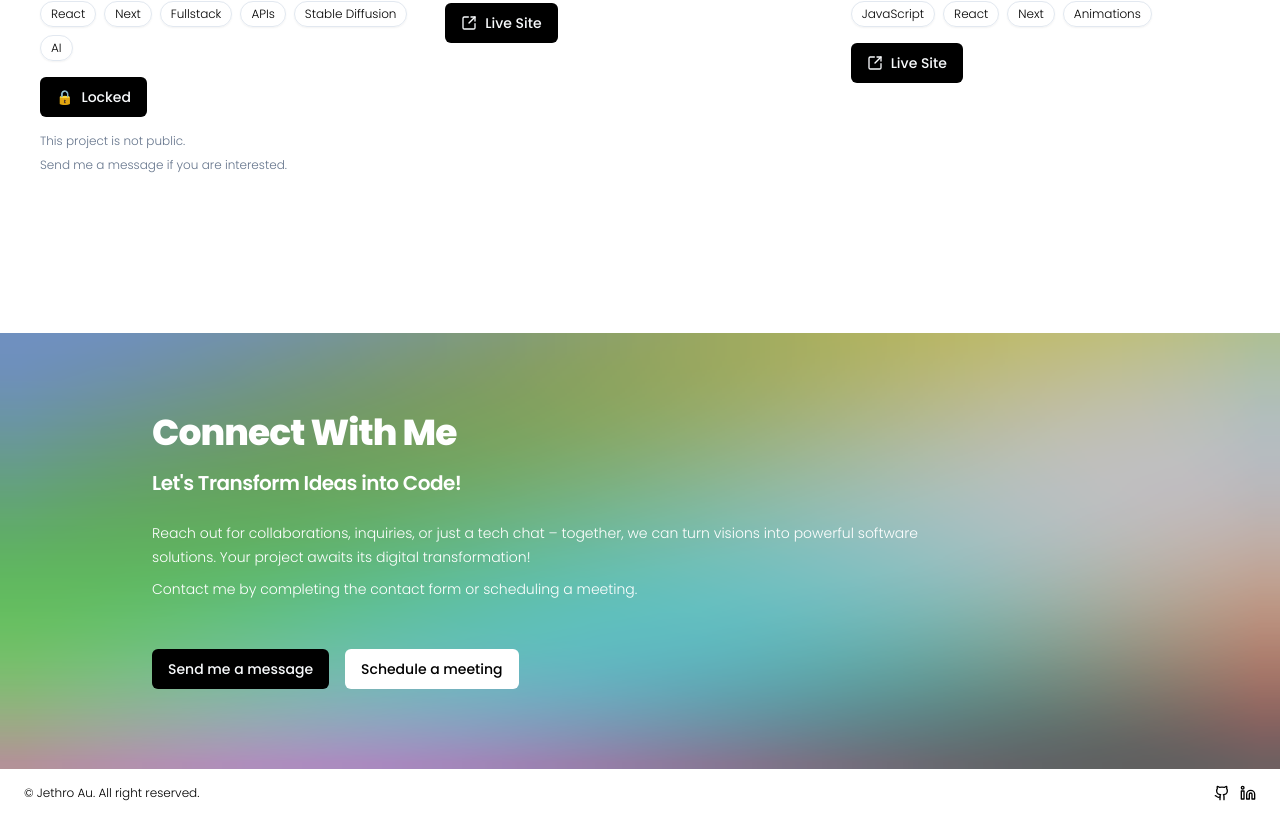
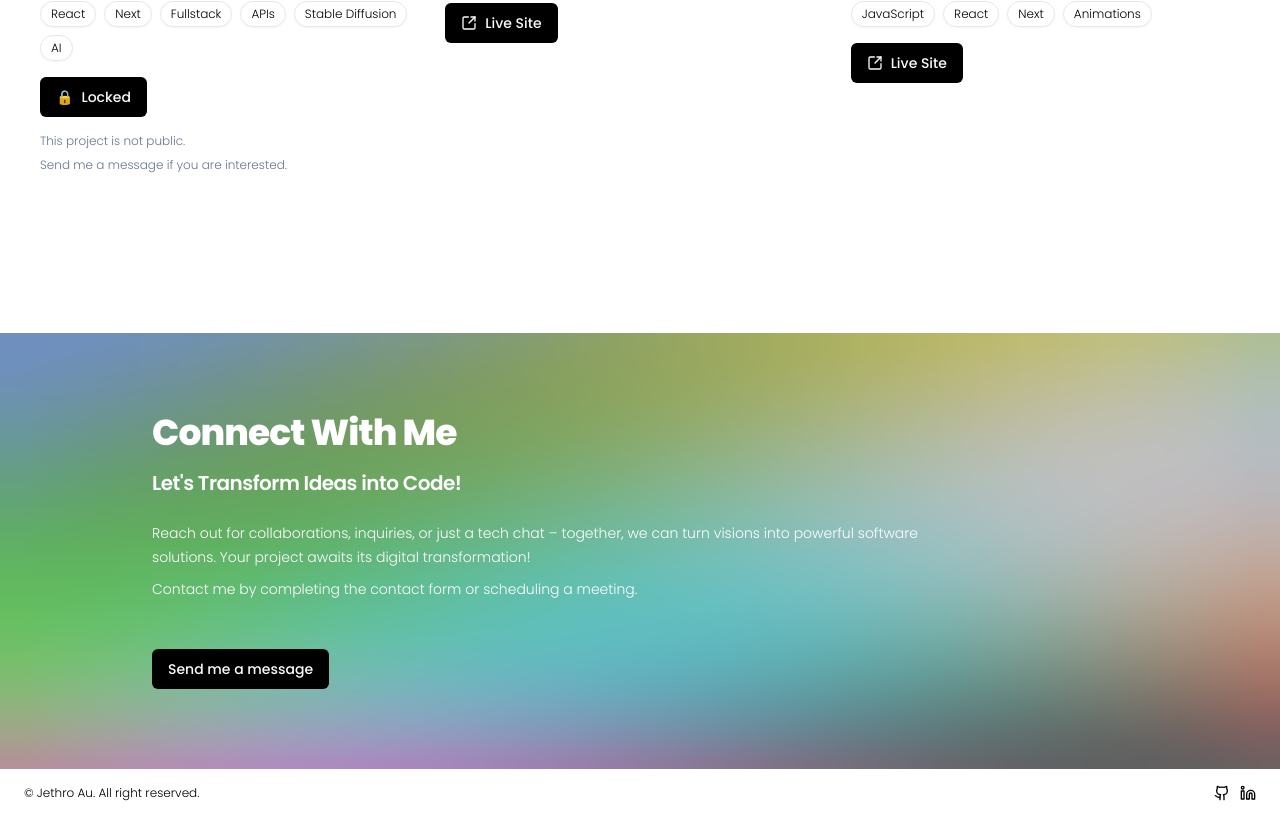
Before and after one commit to jethro-dev/personal-website, a Next.js app: page / in a window 1280 px wide. Shown: the part 3600-4417 px from the top of the page. Built offline with nearby package versions, Linux system fonts and the light colour scheme.

Commit message:
remove button

```diff
--- a/components/connect-banner.tsx
+++ b/components/connect-banner.tsx
@@ -34,7 +34,7 @@ export const ConnectBanner = (props: Props) => {
         </TypographyP>
         <div className="mt-12 flex flex-col sm:flex-row items-start sm:items-center gap-4">
           <DrawerDemo />
-          <Button className="bg-white text-black">Schedule a meeting</Button>
+          {/* <Button className="bg-white text-black">Schedule a meeting</Button> */}
         </div>
       </div>
     </div>
```
